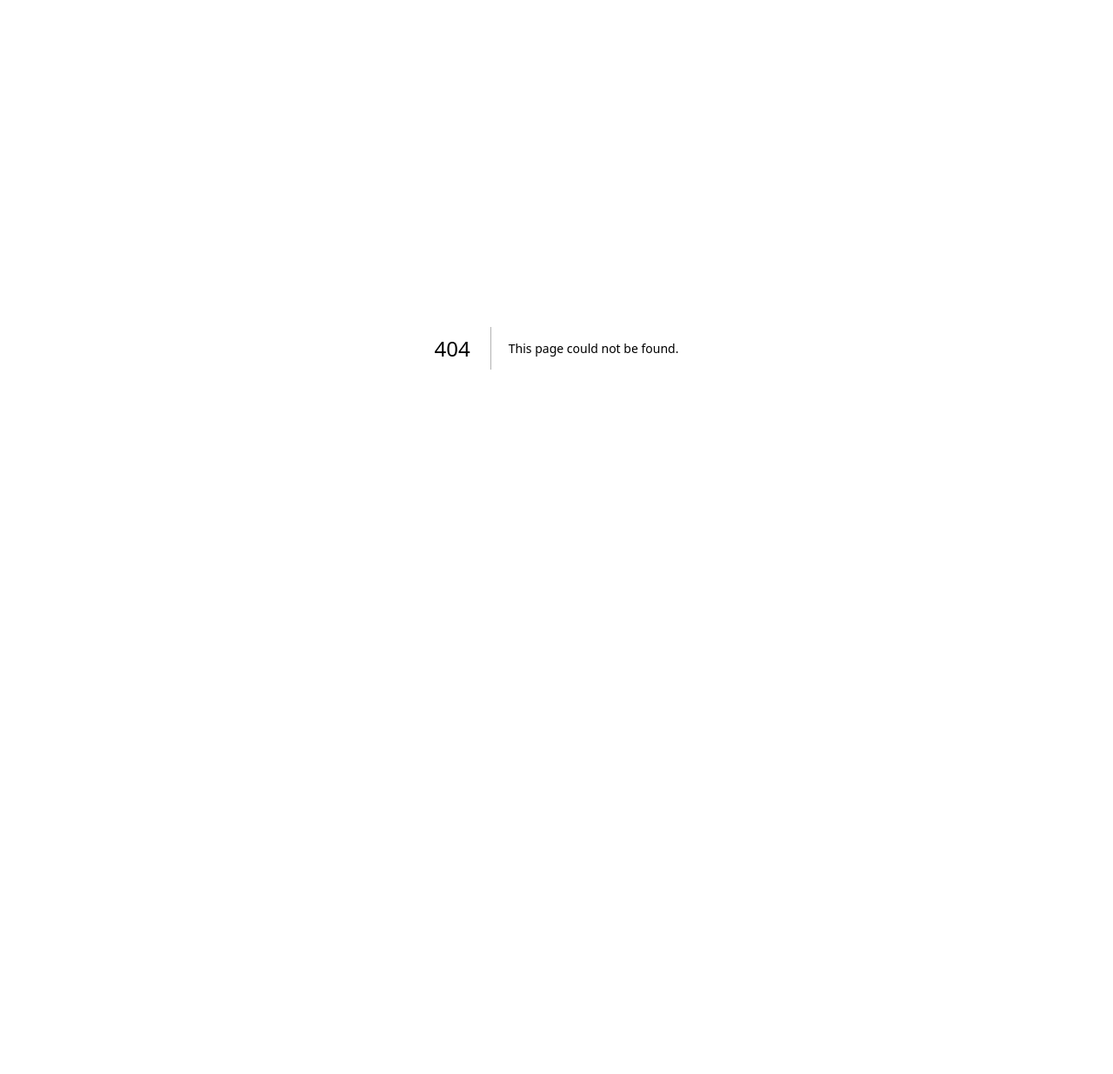
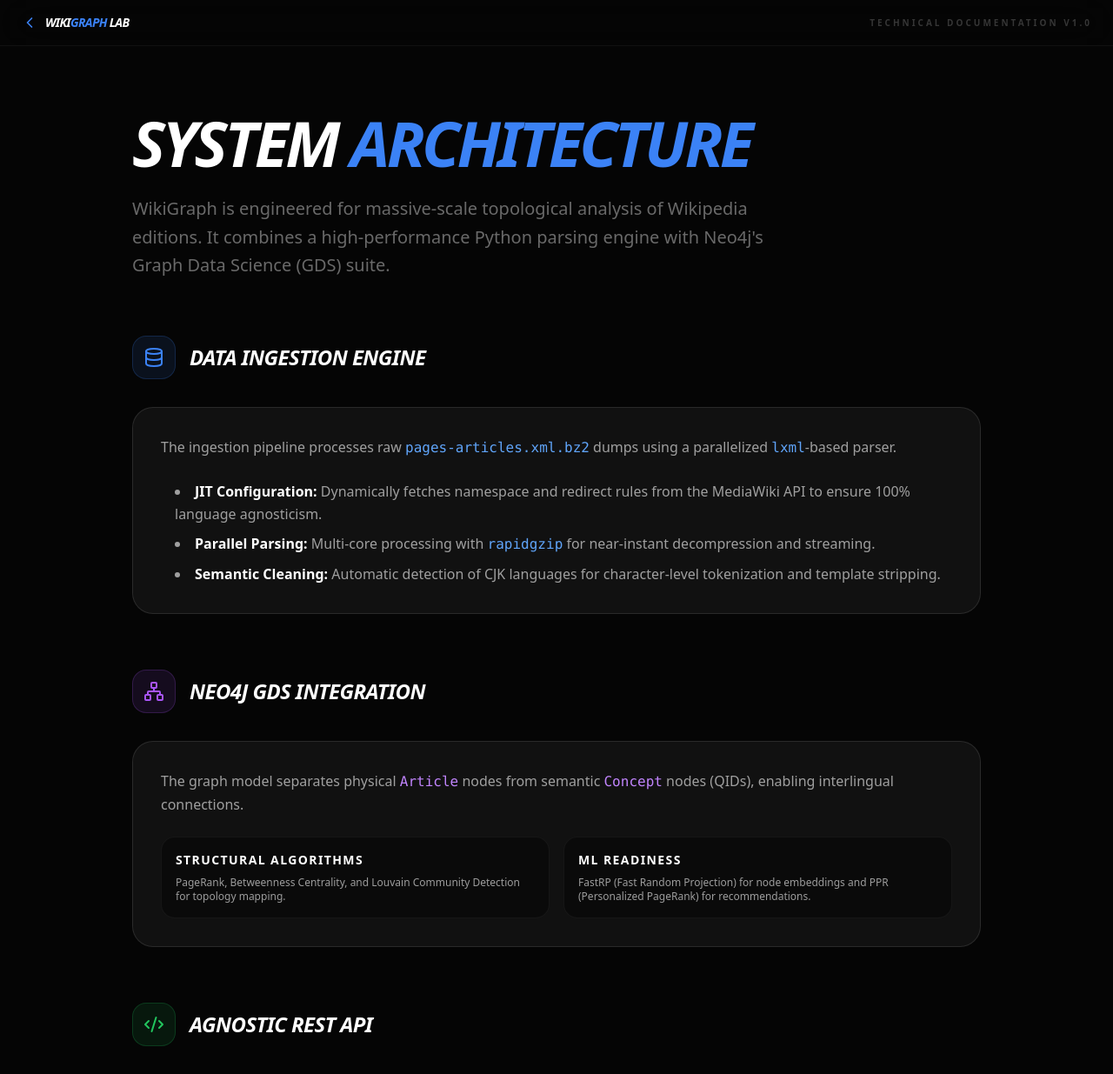
Before and after one commit to Gzyms69/WikiGraph, a Next.js app in the folder website/: page /WikiGraph/docs in a window 1280 px wide. Before the commit this address had no page. Shown: the top 1235 px of the page at 87% size. Before the commit the page ends 800 px from the top, so only its background shows below. Built offline with nearby package versions, Linux system fonts and the light colour scheme.

Commit message:
Enhance website: Add technical docs and functional navigation

```diff
--- /dev/null
+++ b/website/src/app/docs/page.tsx
@@ -0,0 +1,106 @@
+"use client";
+
+import React from 'react';
+import Link from 'next/link';
+import { ChevronLeft, Database, Network, Cpu, Code2, Zap } from 'lucide-react';
+
+export default function DocsPage() {
+  return (
+    <div className="min-h-screen bg-[#050505] text-white selection:bg-blue-500/30 font-sans">
+      {/* Sidebar / Nav */}
+      <nav className="fixed top-0 left-0 right-0 z-50 bg-[#050505]/80 backdrop-blur-xl border-b border-white/5 px-6 py-4 flex items-center justify-between">
+        <Link href="/" className="flex items-center gap-2 group">
+          <ChevronLeft className="text-blue-500 group-hover:-translate-x-1 transition-transform" size={20} />
+          <span className="font-black italic uppercase tracking-tighter text-sm">Wiki<span className="text-blue-500">Graph</span> Lab</span>
+        </Link>
+        <div className="text-[10px] font-bold uppercase tracking-[0.3em] text-white/20">Technical Documentation v1.0</div>
+      </nav>
+
+      <div className="max-w-5xl mx-auto px-6 pt-32 pb-24">
+        <header className="mb-16">
+          <h1 className="text-5xl md:text-7xl font-black italic tracking-tighter uppercase mb-6">
+            System <span className="text-blue-500">Architecture</span>
+          </h1>
+          <p className="text-xl text-white/40 max-w-3xl leading-relaxed">
+            WikiGraph is engineered for massive-scale topological analysis of Wikipedia editions. It combines a high-performance Python parsing engine with Neo4j's Graph Data Science (GDS) suite.
+          </p>
+        </header>
+
+        <div className="grid grid-cols-1 gap-16">
+          {/* Section 1: Ingestion */}
+          <section id="ingestion">
+            <div className="flex items-center gap-4 mb-8">
+              <div className="p-3 bg-blue-500/10 rounded-2xl border border-blue-500/20">
+                <Database className="text-blue-500" size={24} />
+              </div>
+              <h2 className="text-2xl font-black uppercase italic tracking-tight">Data Ingestion Engine</h2>
+            </div>
+            <div className="bg-white/5 border border-white/10 rounded-3xl p-8 space-y-6 leading-relaxed text-white/60">
+              <p>
+                The ingestion pipeline processes raw <code className="text-blue-400">pages-articles.xml.bz2</code> dumps using a parallelized <code className="text-blue-400">lxml</code>-based parser.
+              </p>
+              <ul className="list-disc list-inside space-y-2 ml-4">
+                <li><span className="text-white font-bold">JIT Configuration:</span> Dynamically fetches namespace and redirect rules from the MediaWiki API to ensure 100% language agnosticism.</li>
+                <li><span className="text-white font-bold">Parallel Parsing:</span> Multi-core processing with <code className="text-blue-400">rapidgzip</code> for near-instant decompression and streaming.</li>
+                <li><span className="text-white font-bold">Semantic Cleaning:</span> Automatic detection of CJK languages for character-level tokenization and template stripping.</li>
+              </ul>
+            </div>
+          </section>
+
+          {/* Section 2: Graph Engine */}
+          <section id="graph">
+            <div className="flex items-center gap-4 mb-8">
+              <div className="p-3 bg-purple-500/10 rounded-2xl border border-purple-500/20">
+                <Network className="text-purple-500" size={24} />
+              </div>
+              <h2 className="text-2xl font-black uppercase italic tracking-tight">Neo4j GDS Integration</h2>
+            </div>
+            <div className="bg-white/5 border border-white/10 rounded-3xl p-8 space-y-6 leading-relaxed text-white/60">
+              <p>
+                The graph model separates physical <code className="text-purple-400">Article</code> nodes from semantic <code className="text-purple-400">Concept</code> nodes (QIDs), enabling interlingual connections.
+              </p>
+              <div className="grid grid-cols-1 md:grid-cols-2 gap-4">
+                <div className="p-4 bg-black/40 rounded-2xl border border-white/5">
+                  <h4 className="text-white font-bold text-sm mb-2 uppercase tracking-widest">Structural Algorithms</h4>
+                  <p className="text-xs">PageRank, Betweenness Centrality, and Louvain Community Detection for topology mapping.</p>
+                </div>
+                <div className="p-4 bg-black/40 rounded-2xl border border-white/5">
+                  <h4 className="text-white font-bold text-sm mb-2 uppercase tracking-widest">ML Readiness</h4>
+                  <p className="text-xs">FastRP (Fast Random Projection) for node embeddings and PPR (Personalized PageRank) for recommendations.</p>
+                </div>
+              </div>
+            </div>
+          </section>
+
+          {/* Section 3: Universal API */}
+          <section id="api">
+            <div className="flex items-center gap-4 mb-8">
+              <div className="p-3 bg-green-500/10 rounded-2xl border border-green-500/20">
+                <Code2 className="text-green-500" size={24} />
+              </div>
+              <h2 className="text-2xl font-black uppercase italic tracking-tight">Agnostic REST API</h2>
+            </div>
+            <div className="bg-white/5 border border-white/10 rounded-3xl p-8 space-y-6 leading-relaxed text-white/60">
+              <p>Built with FastAPI, the backend provides a unified interface for graph traversal and analytics.</p>
+              <pre className="bg-black/60 p-6 rounded-2xl border border-white/5 overflow-x-auto font-mono text-xs text-blue-300">
+{`# Dynamic Language Discovery
+GET /graph/languages
+
+# Multi-Algorithm Neighbor Ranking
+POST /graph/weighted-neighbors
+{
+  "qid": "Q42",
+  "weights": { "jaccard": 0.5, "adamic_adar": 1.5 }
+}`}
+              </pre>
+            </div>
+          </section>
+        </div>
+
+        <footer className="mt-24 pt-12 border-t border-white/5 text-center text-white/20 text-xs font-bold uppercase tracking-widest">
+          WikiGraph Lab &bull; Documentation built with Next.js Static Export
+        </footer>
+      </div>
+    </div>
+  );
+}
--- a/website/src/app/page.tsx
+++ b/website/src/app/page.tsx
@@ -2,6 +2,7 @@
 
 import React from 'react';
 import dynamic from 'next/dynamic';
+import Link from 'next/link';
 import { Zap, Globe, Database, Cpu, ChevronRight, BarChart3, Binary } from 'lucide-react';
 import demoData from '../demo-data/demo-nebula.json';
 
@@ -9,6 +10,10 @@ import demoData from '../demo-data/demo-nebula.json';
 const ForceGraph3D = dynamic(() => import('react-force-graph-3d'), { ssr: false });
 
 export default function LandingPage() {
+  const scrollToFeatures = () => {
+    document.getElementById('features')?.scrollIntoView({ behavior: 'smooth' });
+  };
+
   return (
     <div className="min-h-screen bg-[#050505] text-white selection:bg-blue-500/30">
       {/* 3D Hero Section */}
@@ -40,19 +45,25 @@ export default function LandingPage() {
           </p>
 
           <div className="flex flex-wrap gap-4 justify-center">
-            <button className="px-8 py-4 bg-blue-600 hover:bg-blue-500 text-white font-black rounded-2xl transition-all shadow-2xl shadow-blue-600/20 flex items-center gap-3 group uppercase text-sm italic">
+            <button
+              onClick={scrollToFeatures}
+              className="px-8 py-4 bg-blue-600 hover:bg-blue-500 text-white font-black rounded-2xl transition-all shadow-2xl shadow-blue-600/20 flex items-center gap-3 group uppercase text-sm italic"
+            >
               Explore the Nebula
               <ChevronRight className="group-hover:translate-x-1 transition-transform" size={18} />
             </button>
-            <button className="px-8 py-4 bg-white/5 hover:bg-white/10 border border-white/10 text-white font-bold rounded-2xl transition-all backdrop-blur-xl uppercase text-sm italic">
+            <Link
+              href="/docs"
+              className="px-8 py-4 bg-white/5 hover:bg-white/10 border border-white/10 text-white font-bold rounded-2xl transition-all backdrop-blur-xl uppercase text-sm italic inline-flex items-center"
+            >
               View Documentation
-            </button>
+            </Link>
           </div>
         </div>
       </section>
 
       {/* Stats Grid */}
-      <section className="py-24 px-6 border-b border-white/5 bg-gradient-to-b from-transparent to-white/[0.02]">
+      <section id="features" className="py-24 px-6 border-b border-white/5 bg-gradient-to-b from-transparent to-white/[0.02]">
         <div className="max-w-7xl mx-auto">
           <div className="grid grid-cols-1 md:grid-cols-3 gap-8">
             <FeatureCard
```
